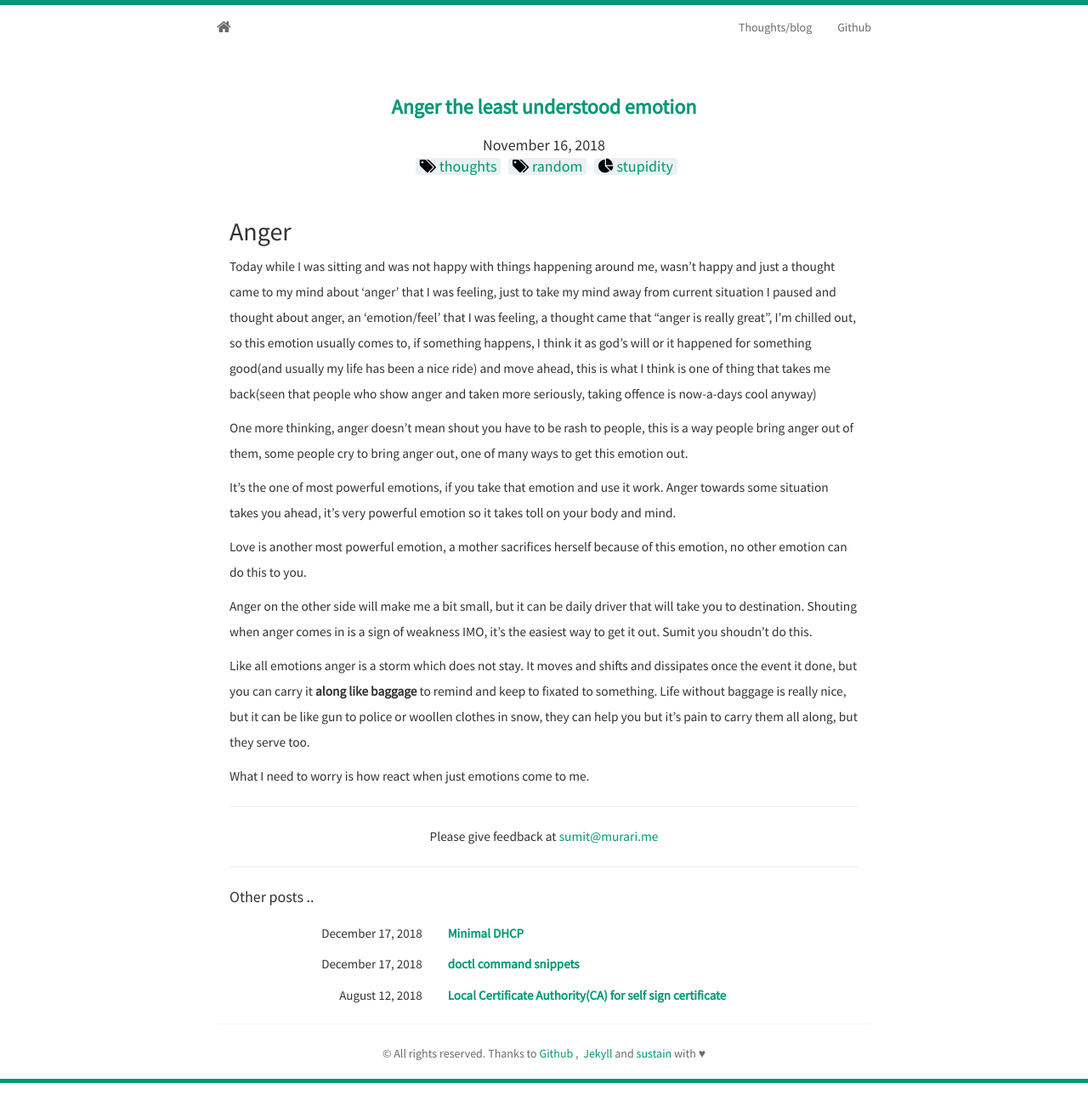
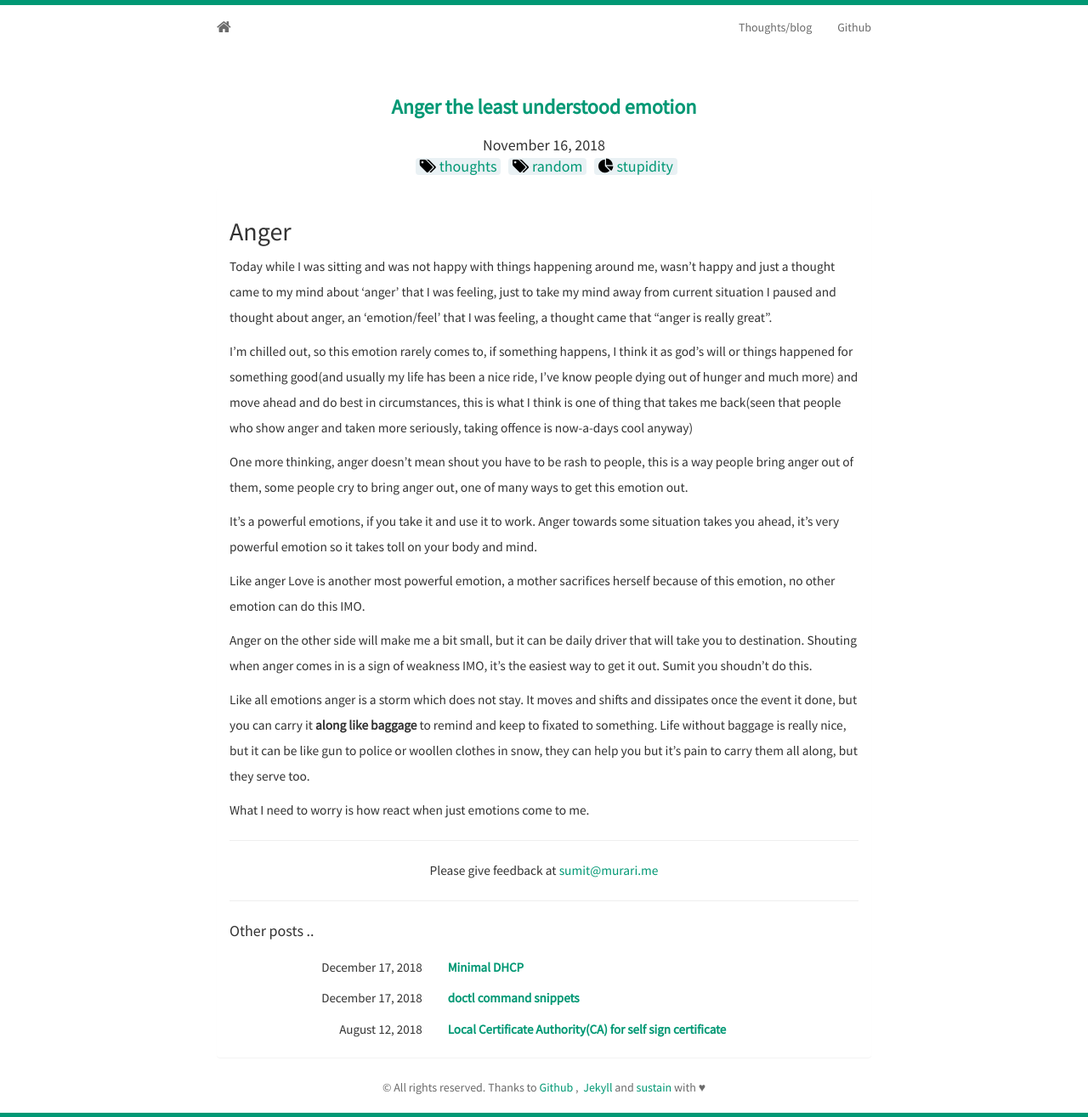
Before and after one commit to murarisumit/murarisumit.github.io, a Jekyll site: the page built from _posts/thinker/_posts/2018-11-16-Anger-the-least-understood-emotion.md, in a window 1280 px wide. Shown: the whole page at 85% size. Built offline with Jekyll 4.4.1, drawn with Linux system fonts in a browser that asks for light colours; nearby versions of some CDN libraries; before the commit the page ends 1275 px from its top, so only the background shows below that.

Commit message:
Too many typos, should use grammerly

```diff
--- a/_posts/thinker/_posts/2018-11-16-Anger-the-least-understood-emotion.md
+++ b/_posts/thinker/_posts/2018-11-16-Anger-the-least-understood-emotion.md
@@ -11,13 +11,15 @@ category:
 
 ## Anger
 
-Today while I was sitting and was not happy with things happening around me, wasn't happy and just a thought came to my mind about 'anger' that I was feeling, just to take my mind away from current situation I paused and thought about anger, an 'emotion/feel' that I was feeling, a thought came that "anger is really great", I'm chilled out, so this emotion usually comes to, if something happens, I think it as god's will or it happened for something good(and usually my life has been a nice ride) and move ahead, this is what I think is one of thing that takes me back(seen that people who show anger and taken more seriously, taking offence is now-a-days cool anyway)
+Today while I was sitting and was not happy with things happening around me, wasn't happy and just a thought came to my mind about 'anger' that I was feeling, just to take my mind away from current situation I paused and thought about anger, an 'emotion/feel' that I was feeling, a thought came that "anger is really great".
+
+I'm chilled out, so this emotion rarely comes to, if something happens, I think it as god's will or things happened for something good(and usually my life has been a nice ride, I've know people dying out of hunger and much more) and move ahead and do best in circumstances, this is what I think is one of thing that takes me back(seen that people who show anger and taken more seriously, taking offence is now-a-days cool anyway)
 
 One more thinking, anger doesn’t mean shout you have to be rash to people, this is a way people bring anger out of them, some people cry to bring anger out, one of many ways to get this emotion out.
 
-It’s the one of most powerful emotions, if you take that emotion and use it work. Anger towards some situation takes you ahead, it’s very powerful emotion so it takes toll on your body and mind.
+It’s a powerful emotions, if you take it and use it to work. Anger towards some situation takes you ahead, it’s very powerful emotion so it takes toll on your body and mind.
 
-Love is another most powerful emotion, a mother sacrifices herself because of this emotion, no other emotion can do this to you.
+Like anger Love is another most powerful emotion, a mother sacrifices herself because of this emotion, no other emotion can do this IMO.
 
 Anger on the other side will make me a bit small, but it can be daily driver that will take you to destination. Shouting when anger comes in is a sign of weakness IMO, it’s the easiest way to get it out. Sumit you shoudn't do this.
 
```
